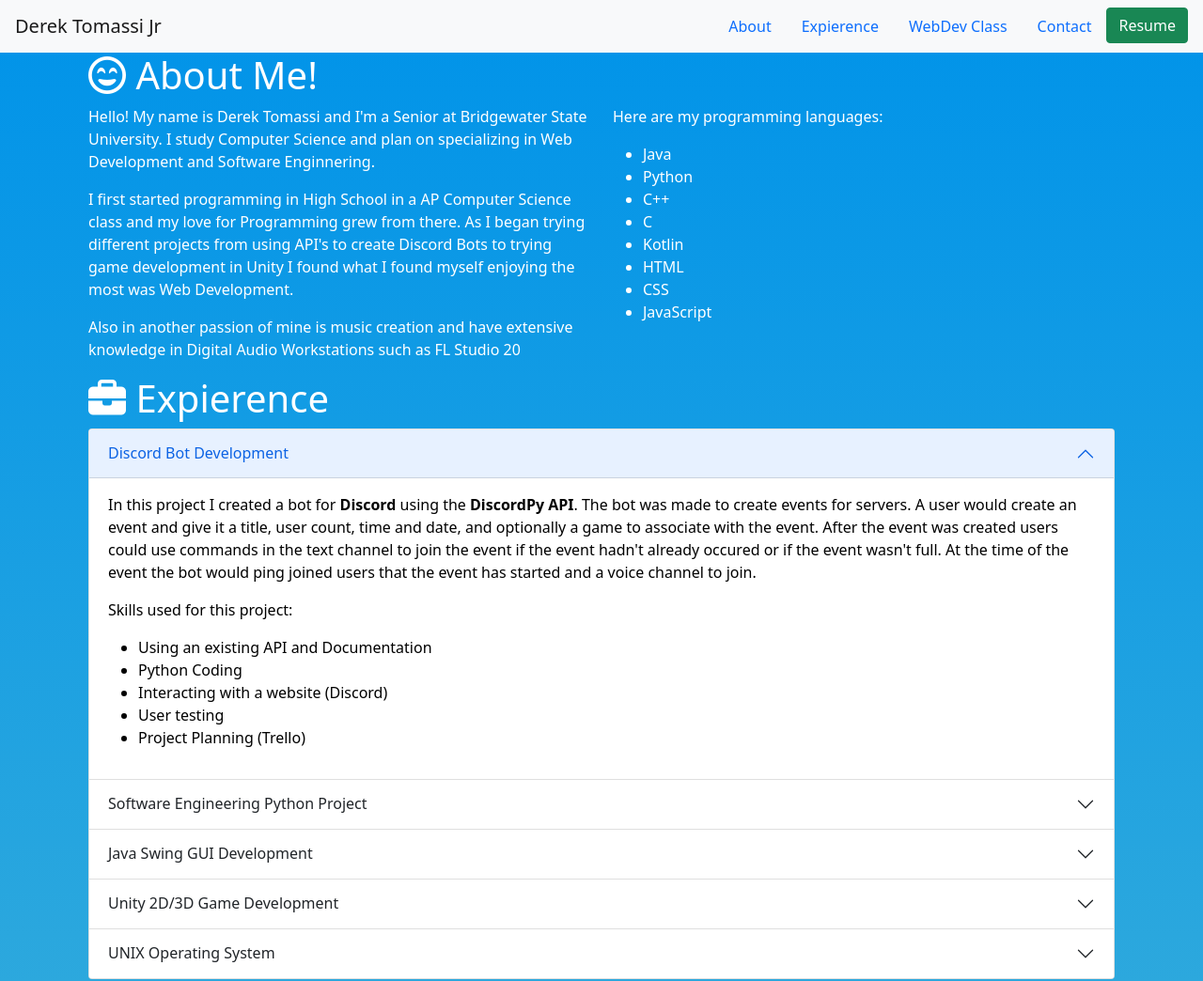
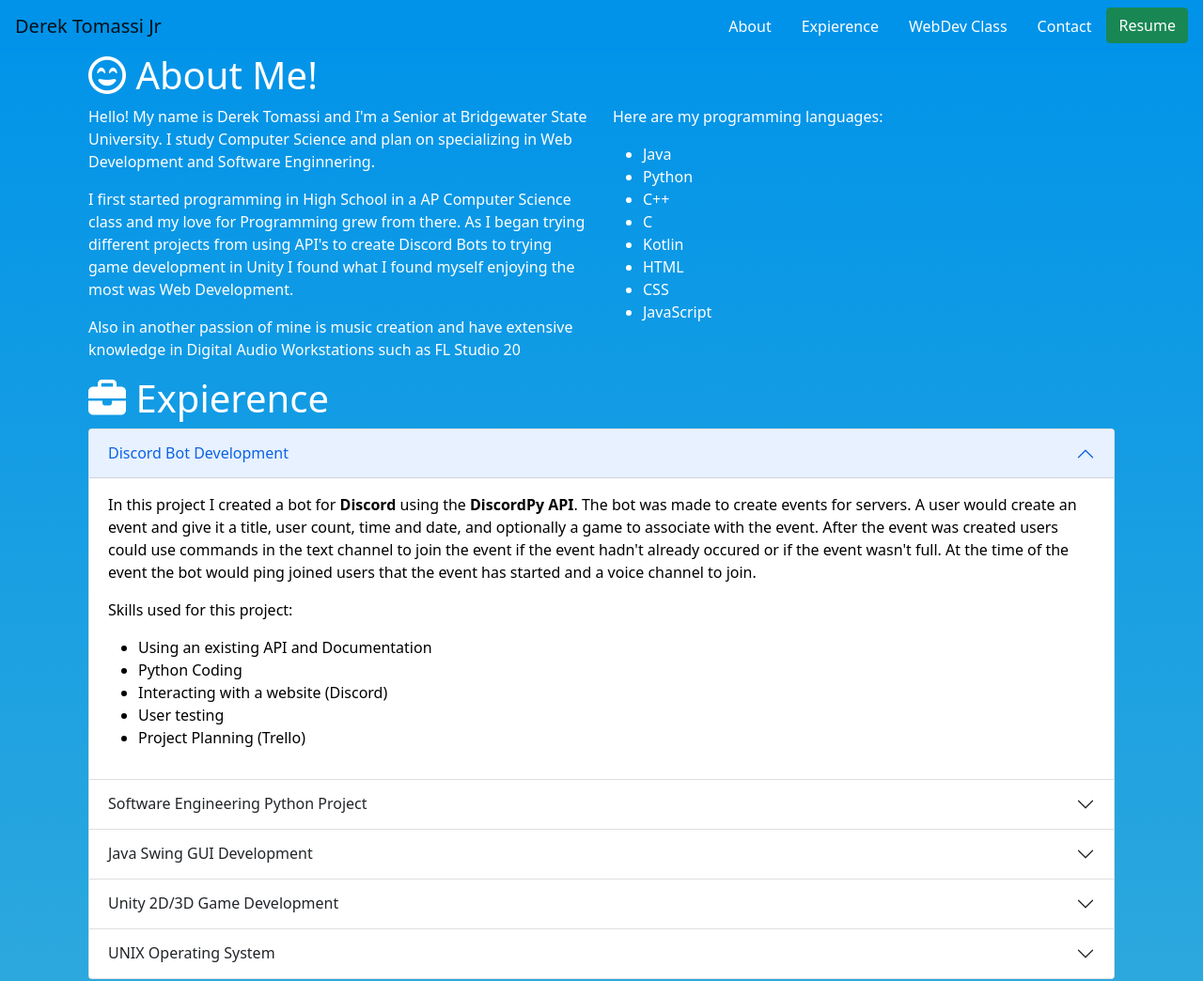
Before and after one commit to DerekTomassiJr/DerekTomassiJr.github.io, a plain HTML site: page index.html in a window 1280 px wide. Shown: the top 1044 px of the page at 94% size. Drawn offline with nearby package versions, Linux system fonts and the light colour scheme.

Commit message:
Finished Assignment #2

```diff
--- a/index.html
+++ b/index.html
@@ -19,7 +19,7 @@
     </head>
     <body>
       <!--Navbar-->
-      <nav id="navbar-example2" class="navbar navbar-light bg-light px-3">
+      <nav id="navbar-example2" class="navbar navbar-light px-3">
         <a class="navbar-brand" href="#">Derek Tomassi Jr</a>
         <ul class="nav nav-pills">
           <li class="nav-item">
--- a/style.css
+++ b/style.css
@@ -1,5 +1,13 @@
+.nav-link {
+    color: #FFFFFF;
+}
+
 .contactLink {
     color: #FFFFFF;
+}
+
+.navbar {
+    background-color: #0093E9;
 }
 
 body {
```
